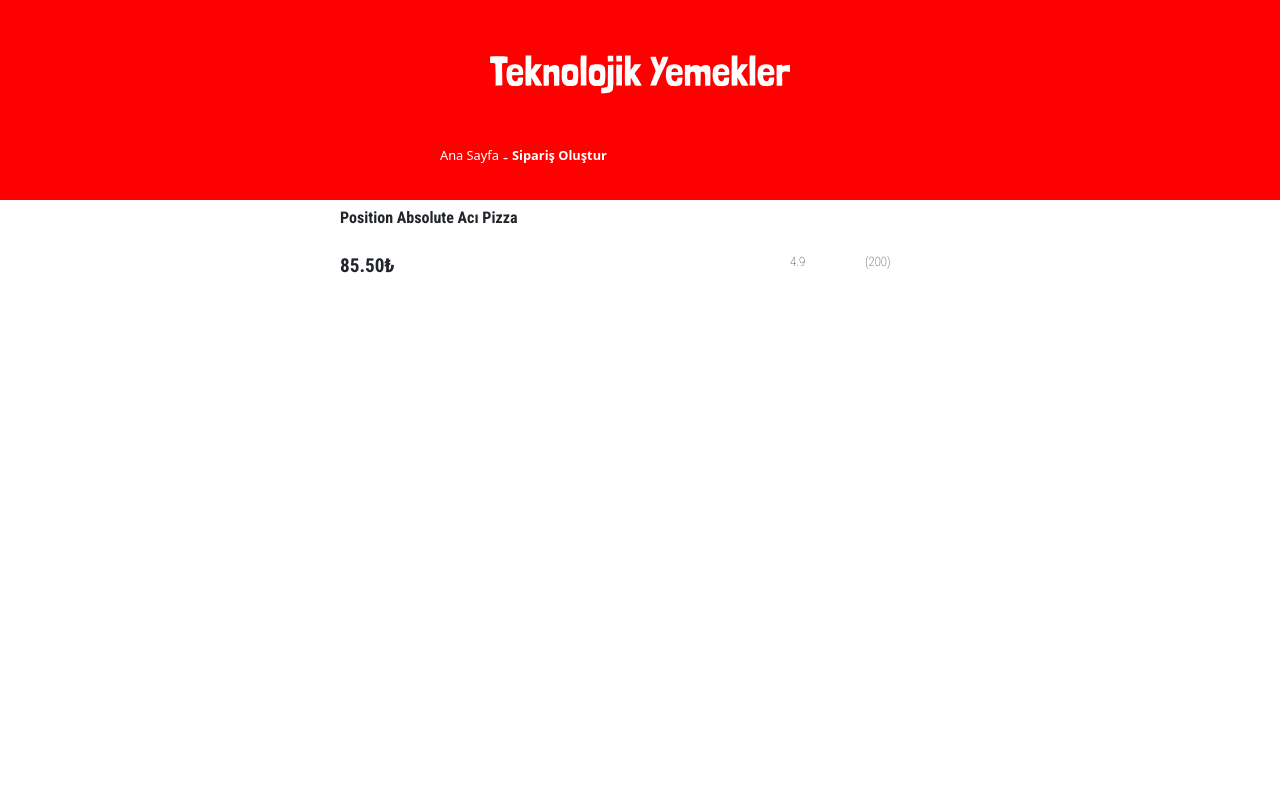
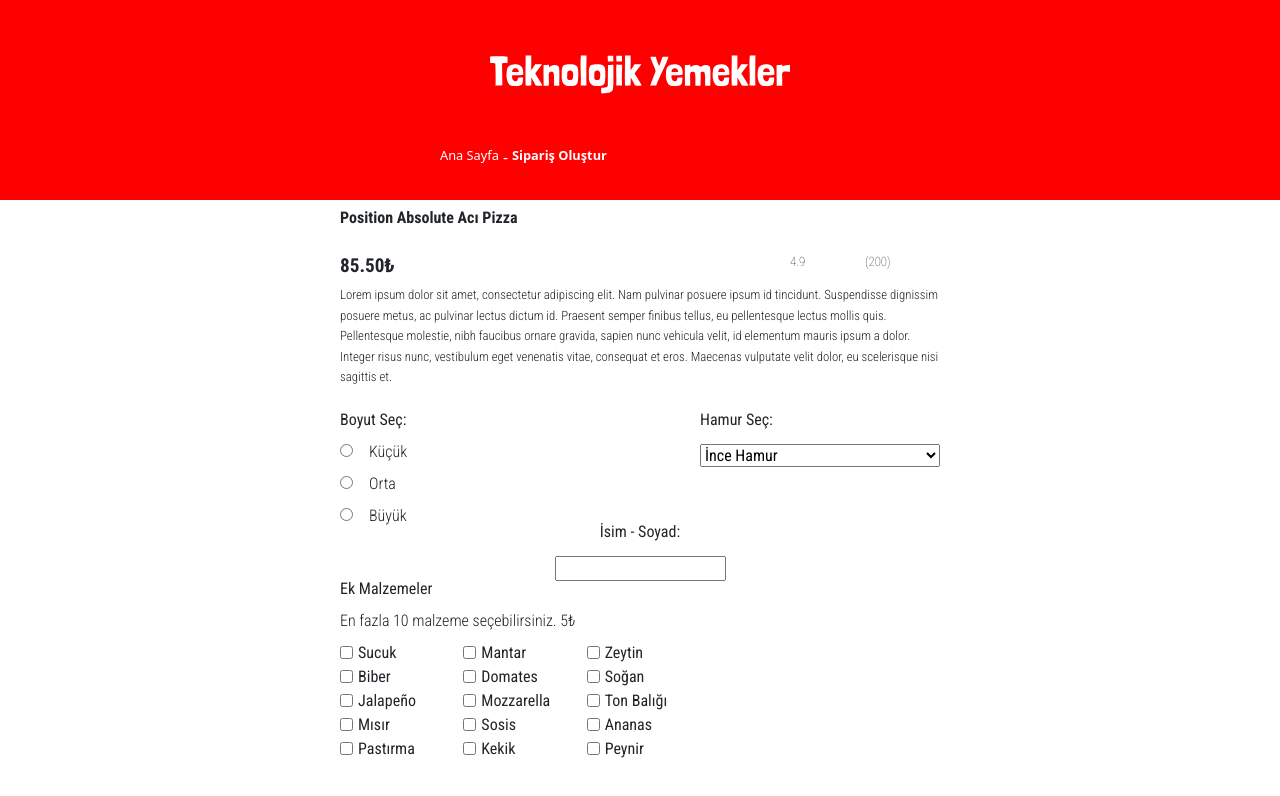
Before and after one commit to ahmetkvs/wit-s8-challenge-pizza-project, a React (Vite) app: page / in a window 1280 px wide. Shown: the top 796 px of the page. Built offline with nearby package versions, Linux system fonts and the light colour scheme.

Commit message:
Pizza Order Form yarilandi

```diff
--- a/src/Order.jsx
+++ b/src/Order.jsx
@@ -24,20 +24,83 @@ export default function Order() {
       <main className="order-content">
         <section className="pizza-section">
           <PizzaFooter></PizzaFooter>
-          <p className="pizza-description"></p>
+          <p className="pizza-description">
+            Lorem ipsum dolor sit amet, consectetur adipiscing elit. Nam
+            pulvinar posuere ipsum id tincidunt. Suspendisse dignissim posuere
+            metus, ac pulvinar lectus dictum id. Praesent semper finibus tellus,
+            eu pellentesque lectus mollis quis. Pellentesque molestie, nibh
+            faucibus ornare gravida, sapien nunc vehicula velit, id elementum
+            mauris ipsum a dolor. Integer risus nunc, vestibulum eget venenatis
+            vitae, consequat et eros. Maecenas vulputate velit dolor, eu
+            scelerisque nisi sagittis et.{" "}
+          </p>
         </section>
-        <section className="form-section">
-          <div className="pizzaForm-boyut-homur-container">
-            <div className="pizzaForm-boyut"></div>
-            <div className="pizzaForm-hamur"></div>
+        <form>
+          <div className="pizzaForm-init-container">
+            <div className="pizzaForm-boyut">
+              <p>Boyut Seç:</p>
+              <span>
+                <input type="radio" name="pizza-boyut-s" id="pizza-boyut-s" />
+                <label htmlFor="pizza-boyut-s">Küçük</label>
+              </span>
+              <span>
+                <input type="radio" name="pizza-boyut-m" id="pizza-boyut-m" />
+                <label htmlFor="pizza-boyut-m">Orta</label>
+              </span>
+              <span>
+                <input type="radio" name="pizza-boyut-l" id="pizza-boyut-l" />
+                <label htmlFor="pizza-boyut-l">Büyük</label>
+              </span>
+            </div>
+            <div className="pizzaForm-hamur">
+              <label htmlFor="pizza-hamur">Hamur Seç:</label>
+
+              <select name="pizza-hamur" id="pizza-hamur">
+                <option value="ince">İnce Hamur</option>
+                <option value="standart">Standart Hamur</option>
+                <option value="kalin">Kalin Hamur</option>
+              </select>
+            </div>
           </div>
-          <div className="pizzaForm-extras"></div>
+          <div className="pizzaForm-name">
+            <label htmlFor="costumer-name">İsim - Soyad:</label>
+            <input type="text" id="costumer-name" />
+          </div>
+          <div className="pizzaForm-extras">
+            <p id="checkbox-array-label">Ek Malzemeler</p>
+            <p>En fazla 10 malzeme seçebilirsiniz. 5₺</p>
+
+            <div className="checkbox-array">
+              {[
+                "Sucuk",
+                "Mantar",
+                "Zeytin",
+                "Biber",
+                "Domates",
+                "Soğan",
+                "Jalapeño",
+                "Mozzarella",
+                "Ton Balığı",
+                "Mısır",
+                "Sosis",
+                "Ananas",
+                "Pastırma",
+                "Kekik",
+                "Peynir",
+              ].map((topping, index) => (
+                <label key={index} className="checkbox-array-item">
+                  <input type="checkbox" name="toppings" value={topping} />
+                  {topping}
+                </label>
+              ))}
+            </div>
+          </div>
           <div className="pizzaForm-not"></div>
           <div className="pizzaForm-checkout-container">
             <div className="pizzaForm-pizzaCounter"></div>
             <div className="pizzaForm-checkout"></div>
           </div>
-        </section>
+        </form>
       </main>
     </>
   );
--- a/src/styles/Order.css
+++ b/src/styles/Order.css
@@ -41,4 +41,70 @@ header {
   min-width: 600px;
   margin-left: auto;
   margin-right: auto;
+  margin-bottom: 10vh;
 }
+
+.pizza-description {
+  font-weight: 300;
+  margin-top: 10px;
+  font-size: 0.8rem;
+  line-height: 160%;
+}
+
+.pizzaForm-boyut,
+.pizzaForm-hamur {
+  width: 40%;
+  display: flex;
+  flex-direction: column;
+  gap: 1rem;
+}
+
+.pizzaForm-boyut label {
+  font-weight: 300;
+  margin-left: 1rem;
+}
+
+.pizzaForm-init-container {
+  margin-top: 1.5rem;
+  display: flex;
+  flex-direction: row;
+  width: 100%;
+  justify-content: space-between;
+}
+
+.pizzaForm-name {
+  width: 100%;
+  display: flex;
+  flex-direction: column;
+  justify-content: center;
+  align-items: center;
+  gap: 1rem;
+}
+
+.checkbox-array {
+  display: flex;
+  flex-wrap: wrap;
+  max-width: 400px;
+}
+
+.checkbox-array-item {
+  width: calc(100% / 3 - 10px); /* 3 sutün saglamak icin */
+  display: flex;
+  align-items: center;
+  gap: 5px;
+  margin-bottom: 8px;
+}
+
+.pizzaForm-extras {
+  display: flex;
+  flex-direction: column;
+  gap: 1rem;
+}
+
+#checkbox-array-label {
+  font-weight: normal;
+}
+
+.pizzaForm-extras p {
+  font-weight: 300;
+}
```
